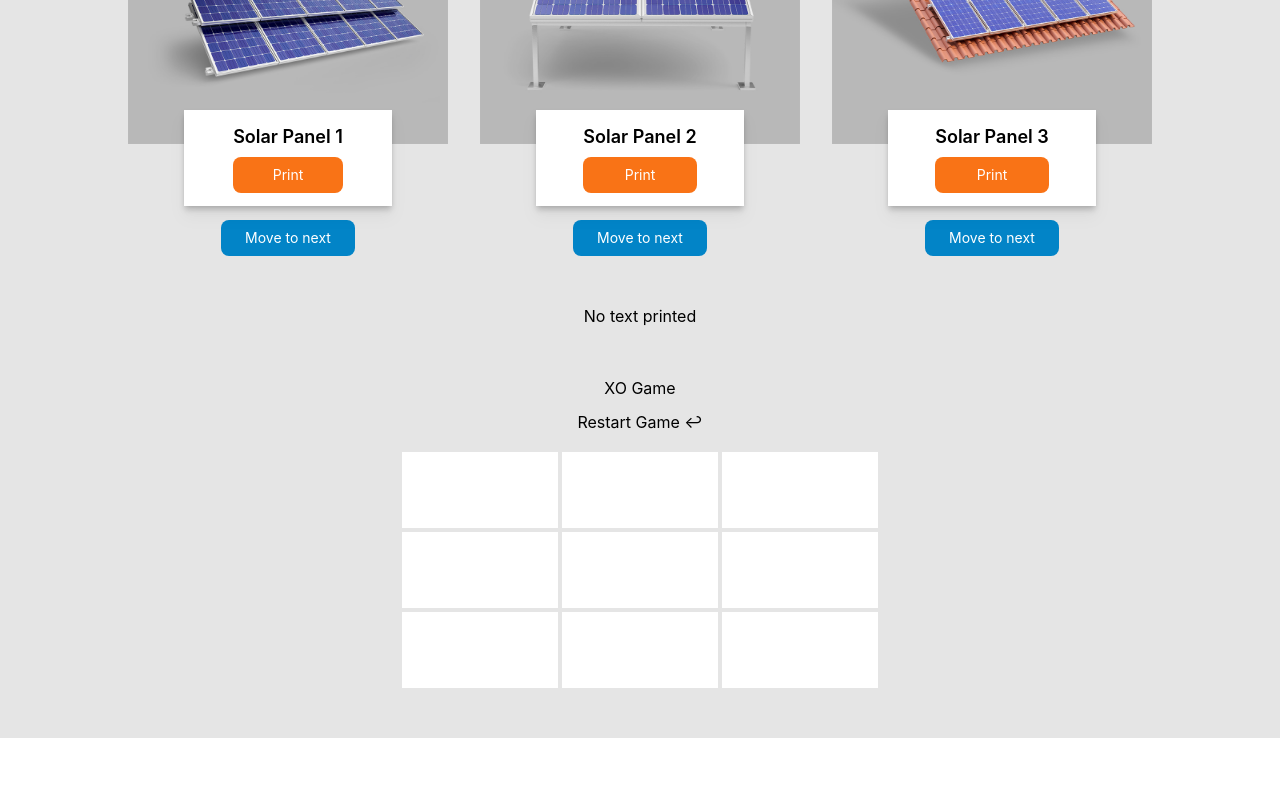
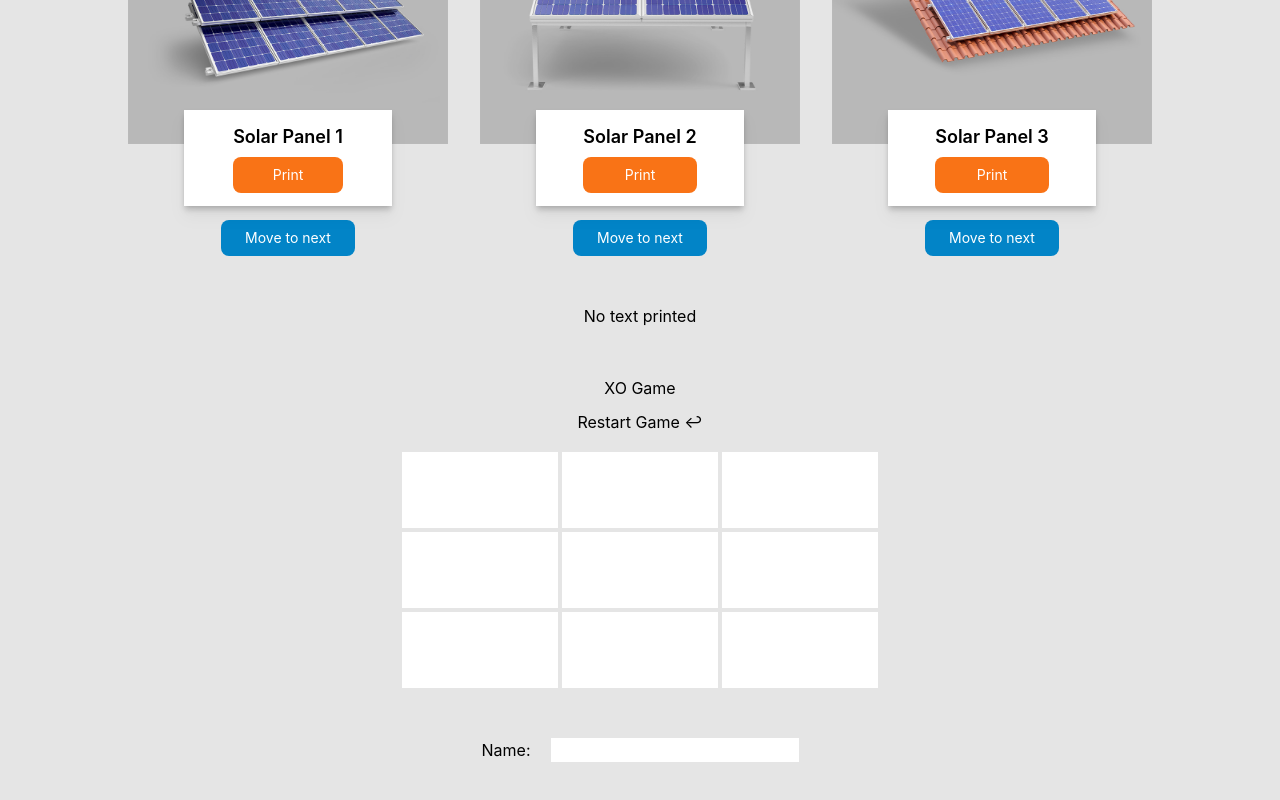
Before and after one commit to Amoly93/first_Project, a React (Create React App) app: page / in a window 1280 px wide. Shown: the part 406-1206 px from the top of the page. Before the commit the page ends 1144 px from the top, so only its background shows below. Built offline with nearby package versions, Linux system fonts and the light colour scheme.

Commit message:
adding input

```diff
--- a/src/App.js
+++ b/src/App.js
@@ -1,6 +1,7 @@
 import "./App.css";
 import { useState } from "react";
 import XO from "./components/xo";
+import UserInfo from "./components/User-Info";
 
 function App() {
   //Array
@@ -97,6 +98,7 @@ function App() {
           )}
         </div>
         <XO />
+        <UserInfo/>
       </div>
     </div>
   );
--- /dev/null
+++ b/src/components/User-Info.js
@@ -0,0 +1,21 @@
+import { useState } from "react";
+
+function UserInfo() {
+  const [myName, setMyName] = useState("");
+
+  return (
+    <div className="">
+
+      <form  className="space-x-5">
+        <label className="" >Name:</label>
+        <input
+          name="Name"
+          onChange={(e) => setMyName(e.target.value)}
+        ></input>
+      </form>
+      <p className="text-green-800 text-2xl text-center"> {myName}</p>
+    </div>
+  );
+}
+
+export default UserInfo;
```
